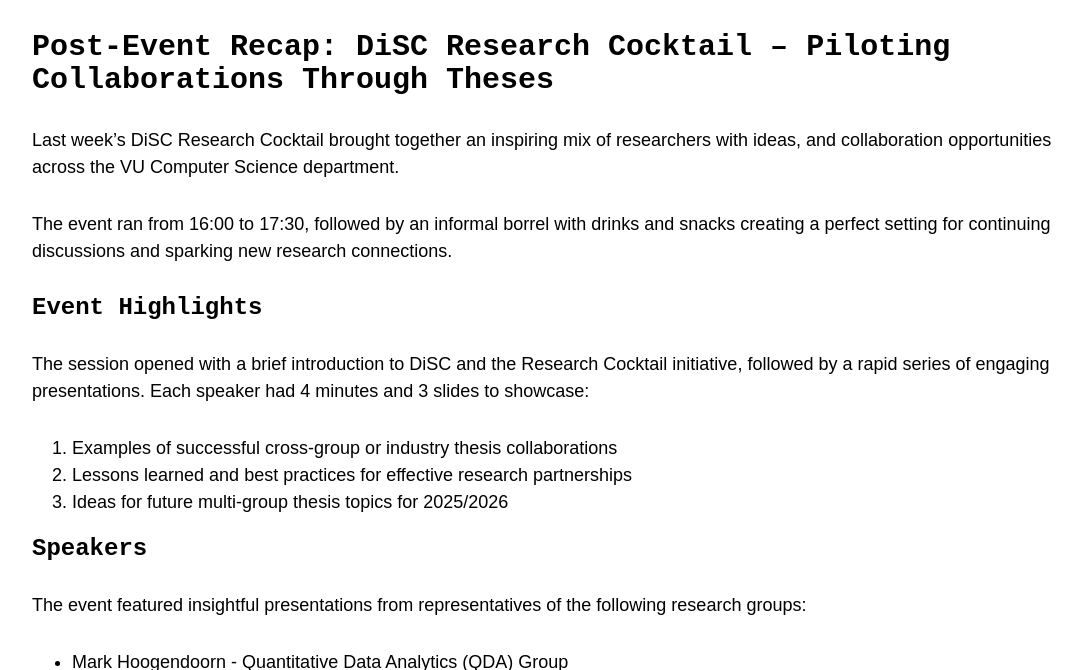
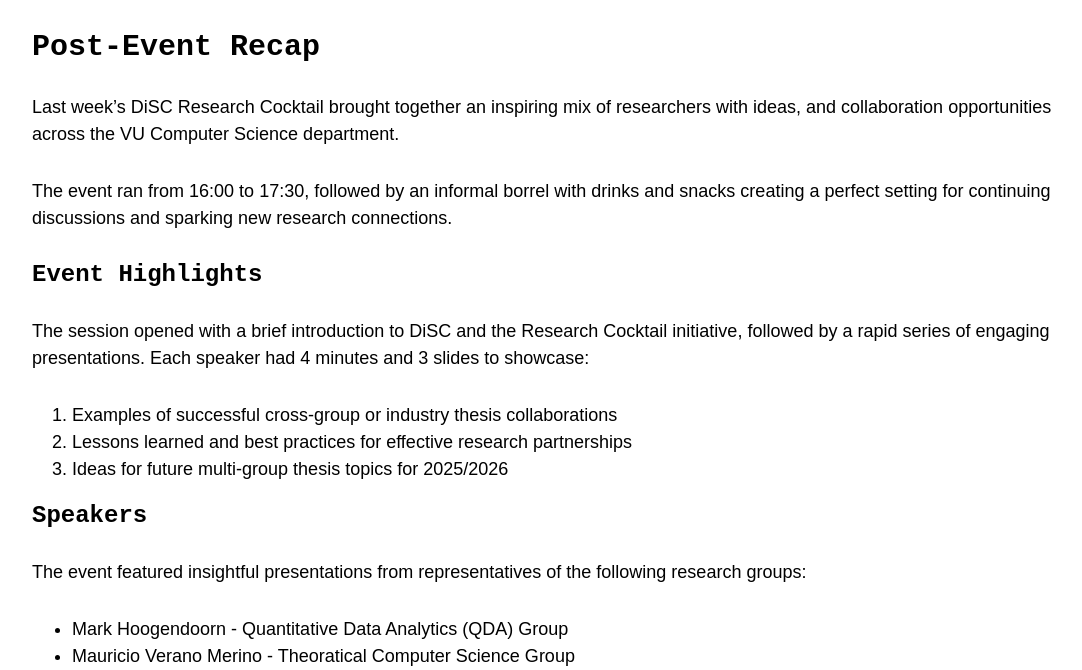
Before and after one commit to S2-group/disc-website.github.io, a Jekyll site: the page built from _posts/2025-10-24-research-cocktail-thesis-collaboration-2025.md, in a window 1280 px wide and 900 px high, scrolled down 372 px, cut to the strip 230-900 px from the top of the window. Shown: the whole strip, without its empty margins (111-1193 px from the left). Built offline with Jekyll 4.4.1, drawn with Linux system fonts in a browser that asks for light colours; comment, search, counter and statistics services are not loaded.

Commit message:
update news

```diff
--- a/_posts/2025-10-24-research-cocktail-thesis-collaboration-2025.md
+++ b/_posts/2025-10-24-research-cocktail-thesis-collaboration-2025.md
@@ -2,14 +2,14 @@
 layout: post
 title:  Piloting Collaborations Through Theses
 subtitle: Research Cocktail
-cover-img: /assets/img/posts-screenshots/rc-24-10-2025-cover.jpjpgeg
-share-img: /assets/img/posts-screenshots/rc-24-10-2025-thumb-collage.png
-thumbnail-img: /assets/img/posts-screenshots/rc-24-10-2025-thumb.png
+cover-img: /assets/img/cocktails/rc-24-10-2025-cover.jpg
+share-img: /assets/img/cocktails/rc-24-10-2025-collage.png
+thumbnail-img: /assets/img/cocktails/rc-24-10-2025-thumb.png
 event-type: cocktail
 event-date: 2025-10-24
 ---
 
-## Post-Event Recap: DiSC Research Cocktail – Piloting Collaborations Through Theses
+## Post-Event Recap
 
 Last week’s DiSC Research Cocktail brought together an inspiring mix of researchers with ideas, and collaboration opportunities across the VU Computer Science department.
 
@@ -44,4 +44,4 @@
 
 All presentation slides are available [here](/assets/docs/2025-10-research-cocktail-minute-madness.pdf). Below are a few highlights from the event
 
-![img](/assets/img/posts-screenshots/rc-24-10-2025-collage.png)
+![img](/assets/img/cocktails/rc-24-10-2025-collage.png)
```
